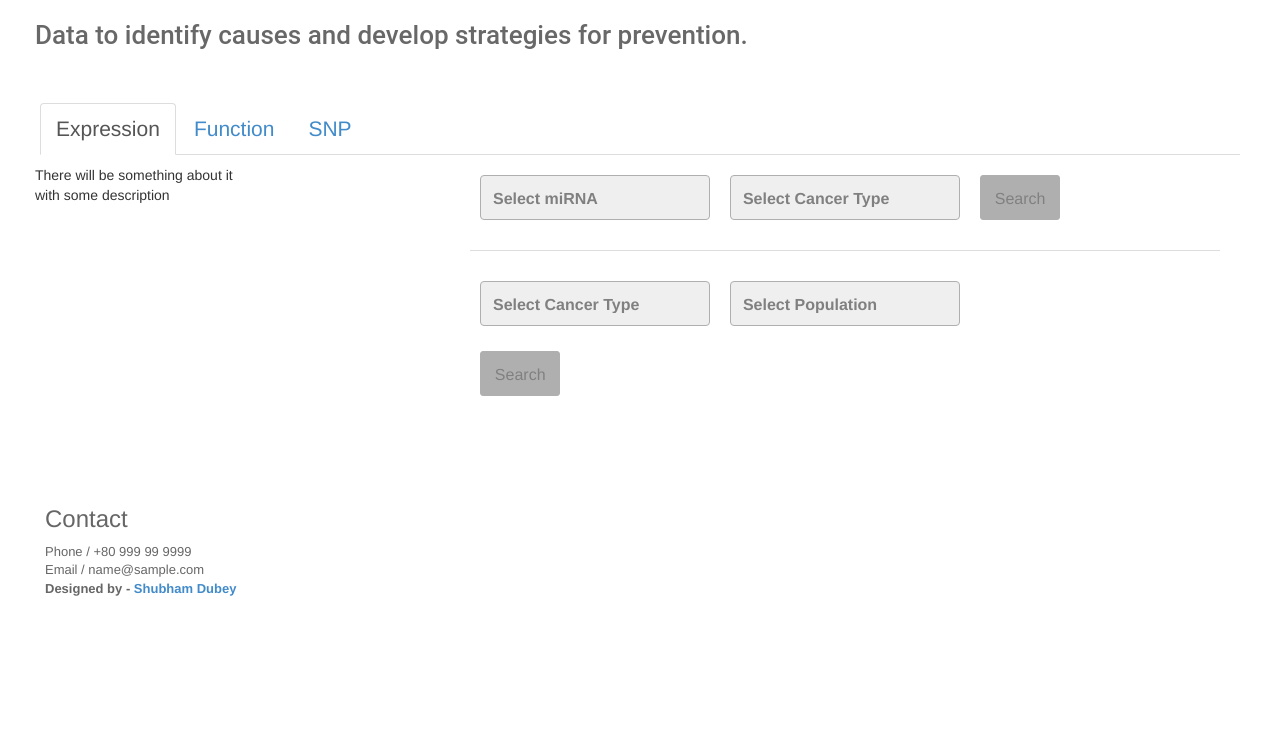
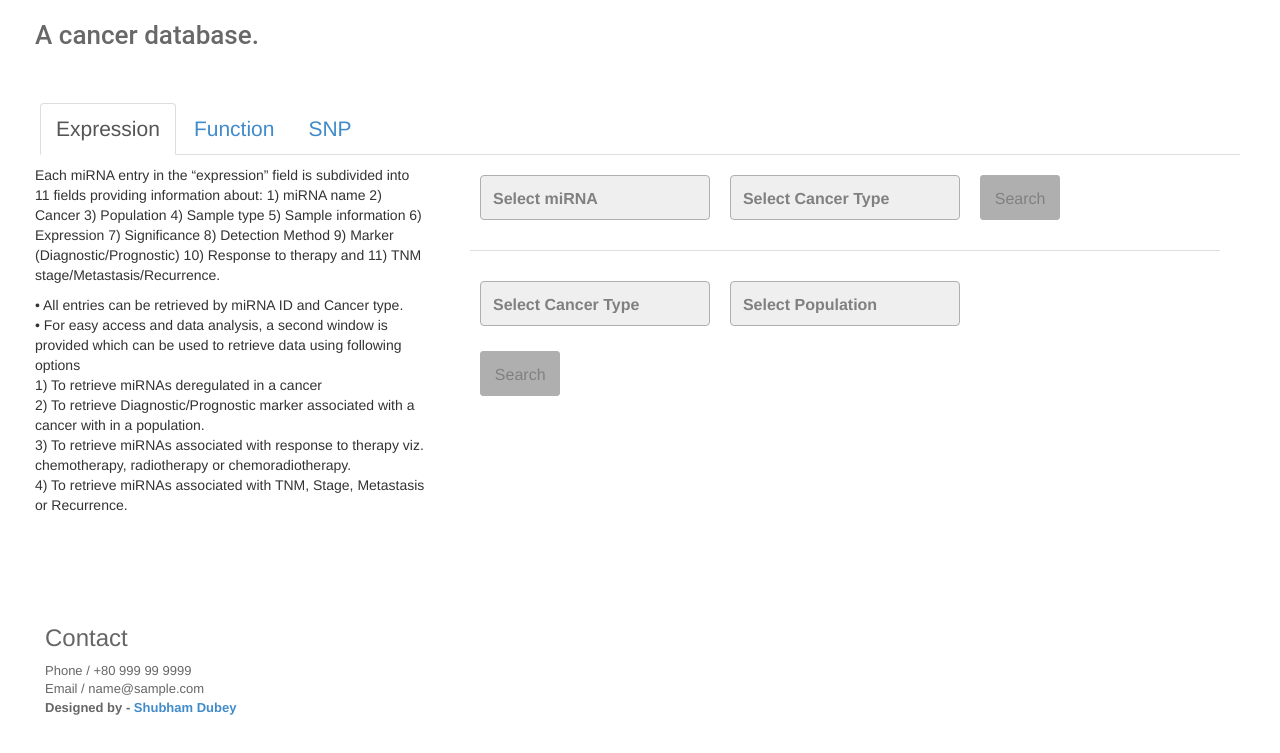
Before and after one commit to ashish-sharma-personal/mirdb, a website: page index.html in a window 1280 px wide. Both pictures are taken after a click on the item "Expression". Shown: the part 69-822 px from the top of the page. Before the commit the page ends 800 px from the top, so only its background shows below. Drawn offline with nearby package versions, Linux system fonts and the light colour scheme; some packages are replaced by stand-ins of ours; files that its build step writes are made by us from their sources; files whose address does not match are found by name.

Commit message:
description for all 3 tabs added

```diff
--- a/index.html
+++ b/index.html
@@ -2,7 +2,10 @@
 <!--[if lt IE 7 ]><html class="ie ie6" lang="en"> <![endif]-->
 <!--[if IE 7 ]><html class="ie ie7" lang="en"> <![endif]-->
 <!--[if IE 8 ]><html class="ie ie8" lang="en"> <![endif]-->
-<!--[if (gte IE 9)|!(IE)]><!--><html lang="en"> <!--<![endif]-->
+<!--[if (gte IE 9)|!(IE)]><!-->
+<html lang="en">
+<!--<![endif]-->
+
 <head>
 
 	<!-- Basic Page Needs
@@ -21,7 +24,7 @@
 	<link rel="stylesheet" href="zerogrid.css">
 	<link rel="stylesheet" href="style.css">
 	<link href="bootstrap.min.css" rel="stylesheet" media="screen" />
-	<link href="bootstrap-theme.min.css" rel="stylesheet" media="screen"/>
+	<link href="bootstrap-theme.min.css" rel="stylesheet" media="screen" />
 	<link rel="stylesheet" href="style 2.css">
 
 	<script src="https://cdnjs.cloudflare.com/ajax/libs/angular.js/1.3.15/angular.js"></script>
@@ -34,6 +37,7 @@
 
 
 </head>
+
 <body ng-app="cancerDb" ng-controller="tabCtrl">
 	<div class="wrap-body">
 
@@ -43,12 +47,20 @@
 				<div class="row">
 					<div id="cssmenu">
 						<ul>
-				   <li class='active'><a href="">Home</a></li>
-				   <li><a href="">About</a></li>
-				   <li><a href="">Contact</a></li>
+							<li class='active'>
+								<a href="">Home</a>
+							</li>
+							<li>
+								<a href="">About</a>
+							</li>
+							<li>
+								<a href="">Contact</a>
+							</li>
 						</ul>
 					</div>
-			<a href='index.html' class="logo"><img src="logo2.png" /></a>
+					<a href='index.html' class="logo">
+						<img src="logo2.png" />
+					</a>
 				</div>
 			</div>
 		</header>
@@ -59,24 +71,25 @@
 			<div class="zerogrid">
 				<div class="wrap-container clearfix">
 					<div id="main-content">
-				<div class="row wrap-content"><!--Start Box-->
+						<div class="row wrap-content">
+							<!--Start Box-->
 							<div class="header">
-						<span>Data to identify causes and develop strategies for prevention.</span>
+								<span>A cancer database.</span>
 							</div>
 						</div>
 					</div>
 				</div>
 			</div>
 		</section>
-<div role="tabpanel"  class="zerogrid">
-			<ul class="nav nav-tabs tabFont" role="tablist" >
-				<li role="presentation"  ng-click="setTab(1)" ng-class="{'active':tab == 1}">
+		<div role="tabpanel" class="zerogrid">
+			<ul class="nav nav-tabs tabFont" role="tablist">
+				<li role="presentation" ng-click="setTab(1)" ng-class="{'active':tab == 1}">
 					<a data-target="#tab" aria-controls="home" role="tab" data-toggle="tab">Expression</a>
 				</li>
-				<li role="presentation"  ng-click="setTab(2)" ng-class="{'active':tab == 2}">
+				<li role="presentation" ng-click="setTab(2)" ng-class="{'active':tab == 2}">
 					<a data-target="#tab" aria-controls="home" role="tab" data-toggle="tab">Function</a>
 				</li>
-				<li role="presentation"  ng-click="setTab(3)" ng-class="{'active':tab == 3}">
+				<li role="presentation" ng-click="setTab(3)" ng-class="{'active':tab == 3}">
 					<a data-target="#tab" aria-controls="home" role="tab" data-toggle="tab">SNP</a>
 				</li>
 			</ul>
@@ -87,8 +100,30 @@
 						<div class="row">
 							<div class="col-1-3">
 								<div class="wrap-col">
-								<span>There will be something about it</span>
-								<p>with some description</p>
+									<p class="description-container">Each miRNA entry in the “expression” field is subdivided into 11 fields providing information about: 1) miRNA name
+										2) Cancer 3) Population 4) Sample type 5) Sample information 6) Expression 7) Significance 8) Detection Method
+										9) Marker (Diagnostic/Prognostic) 10) Response to therapy and 11) TNM stage/Metastasis/Recurrence.
+										<ul>
+											<li>• All entries can be retrieved by miRNA ID and Cancer type.</li>
+											<li>• For easy access and data analysis, a second window is provided which can be used to retrieve data using following
+												options
+												<ol>
+													<li>
+														1) To retrieve miRNAs deregulated in a cancer
+													</li>
+													<li>
+														2) To retrieve Diagnostic/Prognostic marker associated with a cancer with in a population.
+													</li>
+													<li>
+														3) To retrieve miRNAs associated with response to therapy viz. chemotherapy, radiotherapy or chemoradiotherapy.
+													</li>
+													<li>
+														4) To retrieve miRNAs associated with TNM, Stage, Metastasis or Recurrence.
+													</li>
+												</ol>
+											</li>
+										</ul>
+									</p>
 								</div>
 							</div>
 							<div class="col-2-3">
@@ -120,7 +155,7 @@
 													</div>
 													<div class="col-1-3">
 														<div class="wrap-col">
-														<button type="submit" class="sendButton btn" >Search</button>
+															<button type="submit" class="sendButton btn">Search</button>
 														</div>
 													</div>
 												</label>
@@ -198,7 +233,7 @@
 												<label>
 													<div class="col-1-3">
 														<div class="wrap-col">
-														<button type="submit" id ="btSubmit" class="sendButton btn" >Search</button>
+															<button type="submit" id="btSubmit" class="sendButton btn">Search</button>
 														</div>
 													</div>
 												</label>
@@ -214,15 +249,31 @@
 						<div class="row">
 							<div class="col-1-3">
 								<div class="wrap-col">
-								<span>There will be something about it</span>
-								<p>with some description</p>
+									<p class="description-container">The Function tab provides information about: 1) miRNA name 2) Cancer 3) Cell lines used 4) Target mRNA 5) Technique
+										used to validate the target and 6) Function of miRNA.
+
+										<ul>
+											<li>• All entries can be retrieved by miRNA ID and Cancer type using upper window.</li>
+											<li>• For easy access and data analysis, a second window is provided which can be used to retrieve data using following
+												options:
+												<ol>
+													<li>
+														1) Cancer and miRNA Function: To retrieve cancer specific miRNAs involved in a particular function.
+													</li>
+													<li>
+														2) Cancer and Target: To retrieve cancer specific miRNAs regulating a particular target.
+													</li>
+												</ol>
+											</li>
+										</ul>
+									</p>
 								</div>
 							</div>
 							<div class="col-2-3">
 								<div class="wrap-col">
 									<div class="contact">
 										<div id="contact_form">
-										<form name="form2" id="ff" ng-submit="searchQuery(form2)" >
+											<form name="form2" id="ff" ng-submit="searchQuery(form2)">
 												<label class="row">
 													<div class="col-1-3">
 														<div class="wrap-col">
@@ -247,7 +298,7 @@
 													</div>
 													<div class="col-1-3">
 														<div class="wrap-col">
-														<button type="submit" class="sendButton btn" >Search</button>
+															<button type="submit" class="sendButton btn">Search</button>
 														</div>
 													</div>
 												</label>
@@ -264,8 +315,16 @@
 						<div class="row">
 							<div class="col-1-3">
 								<div class="wrap-col">
-								<span>There will be something about it</span>
-								<p>with some description</p>
+									<p class="description-container">The SNP field gives information about: 1) miRNA name 2) Cancer 3) Population 4) SNP name and 5) Function.
+
+										<ul>
+											<li>• All entries can be retrieved by miRNA ID and Cancer type using upper window.</li>
+											<li>• For easy access and data analysis, a second window is provided which can be used to retrieve cancer specific
+												miRNA associated with a particular SNP</li>
+											<li>• A third search option is also provided to retrieve miRNAs and their respective SNPs associated with a particular
+												cancer.</li>
+										</ul>
+									</p>
 								</div>
 							</div>
 							<div class="col-2-3">
@@ -295,7 +354,9 @@
 														</div>
 													</div>
 												</label>
-											<center><button type="submit" class="sendButton btn" >Search</button></center>
+												<center>
+													<button type="submit" class="sendButton btn">Search</button>
+												</center>
 											</form>
 											<label class="row">
 												<div class="sepLine"></div>
@@ -323,7 +384,9 @@
 														</div>
 													</div>
 												</label>
-											<center><button type="submit" class="sendButton btn" >Search</button></center>
+												<center>
+													<button type="submit" class="sendButton btn">Search</button>
+												</center>
 											</form>
 										</div>
 									</div>
@@ -335,7 +398,7 @@
 				</div>
 			</div>
 		</div>
-<div id= 'resultTable' class="tableContainer">
+		<div id='resultTable' class="tableContainer">
 			<table ng-show="isTable(1)" class="table  table-hover data-table myTable">
 				<thead>
 					<tr>
@@ -436,13 +499,21 @@
 				<div class="wrap-footer">
 					<div class="row">
 						<h3>Contact</h3>
-				<span>Phone / +80 999 99 9999 </span></br>
-				<span>Email / name@sample.com  </span></br>
-				<span><strong>Designed by - <a href="https://www.facebook.com/shubhdw" >Shubham  Dubey</a> </strong></span>
+						<span>Phone / +80 999 99 9999 </span>
+						</br>
+						<span>Email / name@sample.com </span>
+						</br>
+						<span>
+							<strong>Designed by -
+								<a href="https://www.facebook.com/shubhdw">Shubham Dubey</a>
+							</strong>
+						</span>
 					</div>
 				</div>
 			</div>
 		</footer>
 
 	</div>
-</body></html>
+</body>
+
+</html>
```
Lines whose indentation alone changed are shown as unchanged.
